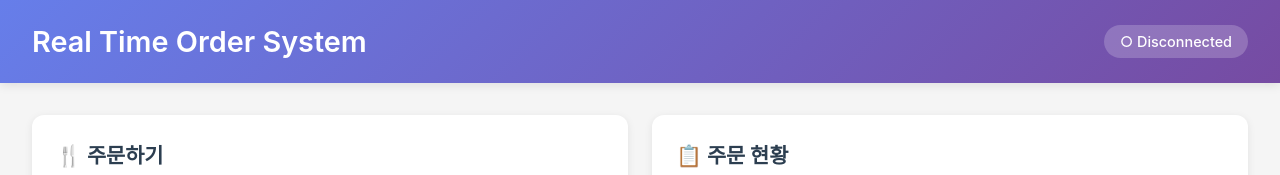
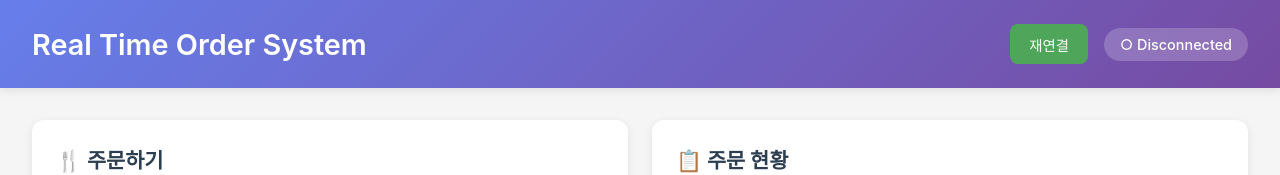
Before and after one commit to zexoper999/socket-manager, a Vue app: page / in a window 1280 px wide. Shown: the top 175 px of the page. Built offline with nearby package versions, Linux system fonts and the light colour scheme; no server answers.

Commit message:
feat. 소켓연결 끊기

```diff
--- a/src/App.vue
+++ b/src/App.vue
@@ -2,8 +2,20 @@
   <div class="app-container">
     <header>
       <h1>Real Time Order System</h1>
-      <div class="status-badge" :class="{ connected: isConnected }">
-        {{ isConnected ? "● Connected" : "○ Disconnected" }}
+      <div class="header-right">
+        <button
+          v-if="isConnected"
+          @click="disconnectTest"
+          class="test-btn disconnect"
+        >
+          연결 끊기
+        </button>
+        <button v-else @click="connectTest" class="test-btn connect">
+          재연결
+        </button>
+        <div class="status-badge" :class="{ connected: isConnected }">
+          {{ isConnected ? "● Connected" : "○ Disconnected" }}
+        </div>
       </div>
     </header>
 
@@ -85,4 +97,14 @@ const handleOrder = (orderData: any) => {
 const clearLogs = () => {
   logs.value = [];
 };
+
+// 테스트용: 연결 끊기
+const disconnectTest = () => {
+  socketManager.disconnect();
+};
+
+// 테스트용: 다시 연결
+const connectTest = () => {
+  socketManager.connect();
+};
 </script>
--- a/src/SocketManager.ts
+++ b/src/SocketManager.ts
@@ -138,4 +138,16 @@ export class SocketManager {
     console.log(msg);
     this.logCallback(msg, type);
   }
+
+  // 테스트용: 연결 끊기
+  public disconnect() {
+    this.log("🔌 연결 수동 종료 (테스트)", "warning");
+    this.socket.disconnect();
+  }
+
+  // 테스트용: 다시 연결
+  public connect() {
+    this.log("🔌 연결 재시도 중...", "system");
+    this.socket.connect();
+  }
 }
--- a/src/styles/main.scss
+++ b/src/styles/main.scss
@@ -28,6 +28,43 @@ body {
     h1 {
       font-size: 1.8rem;
       font-weight: 600;
+    }
+
+    .header-right {
+      display: flex;
+      gap: 1rem;
+      align-items: center;
+    }
+
+    .test-btn {
+      padding: 0.6rem 1.2rem;
+      border: none;
+      border-radius: 8px;
+      font-size: 0.9rem;
+      font-weight: 500;
+      cursor: pointer;
+      transition: all 0.2s;
+      color: white;
+
+      &.disconnect {
+        background: rgba(244, 67, 54, 0.9);
+
+        &:hover {
+          background: rgba(244, 67, 54, 1);
+          transform: translateY(-2px);
+          box-shadow: 0 4px 8px rgba(0, 0, 0, 0.2);
+        }
+      }
+
+      &.connect {
+        background: rgba(76, 175, 80, 0.9);
+
+        &:hover {
+          background: rgba(76, 175, 80, 1);
+          transform: translateY(-2px);
+          box-shadow: 0 4px 8px rgba(0, 0, 0, 0.2);
+        }
+      }
     }
 
     .status-badge {
@@ -174,7 +211,6 @@ body {
       &.processing {
         border-left-color: #2196f3;
         background: rgba(33, 150, 243, 0.05);
-        animation: pulse 1.5s ease-in-out infinite;
       }
 
       &.completed {
@@ -195,7 +231,6 @@ body {
       &.retrying {
         border-left-color: #ffc107;
         background: rgba(255, 193, 7, 0.05);
-        animation: pulse 1.5s ease-in-out infinite;
       }
 
       .order-header {
@@ -233,19 +268,6 @@ body {
         }
       }
     }
-  }
-}
-
-// 애니메이션
-@keyframes pulse {
-  0%,
-  100% {
-    transform: scale(1);
-    opacity: 1;
-  }
-  50% {
-    transform: scale(1.01);
-    opacity: 0.9;
   }
 }
 
```
